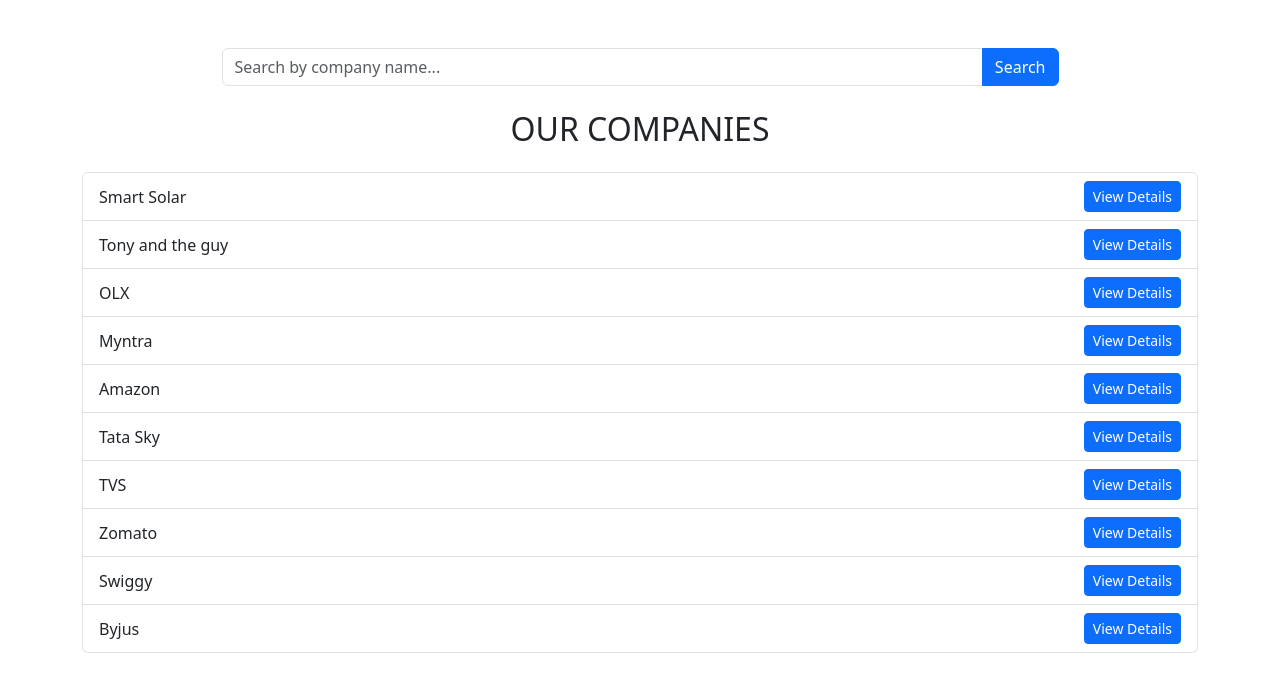
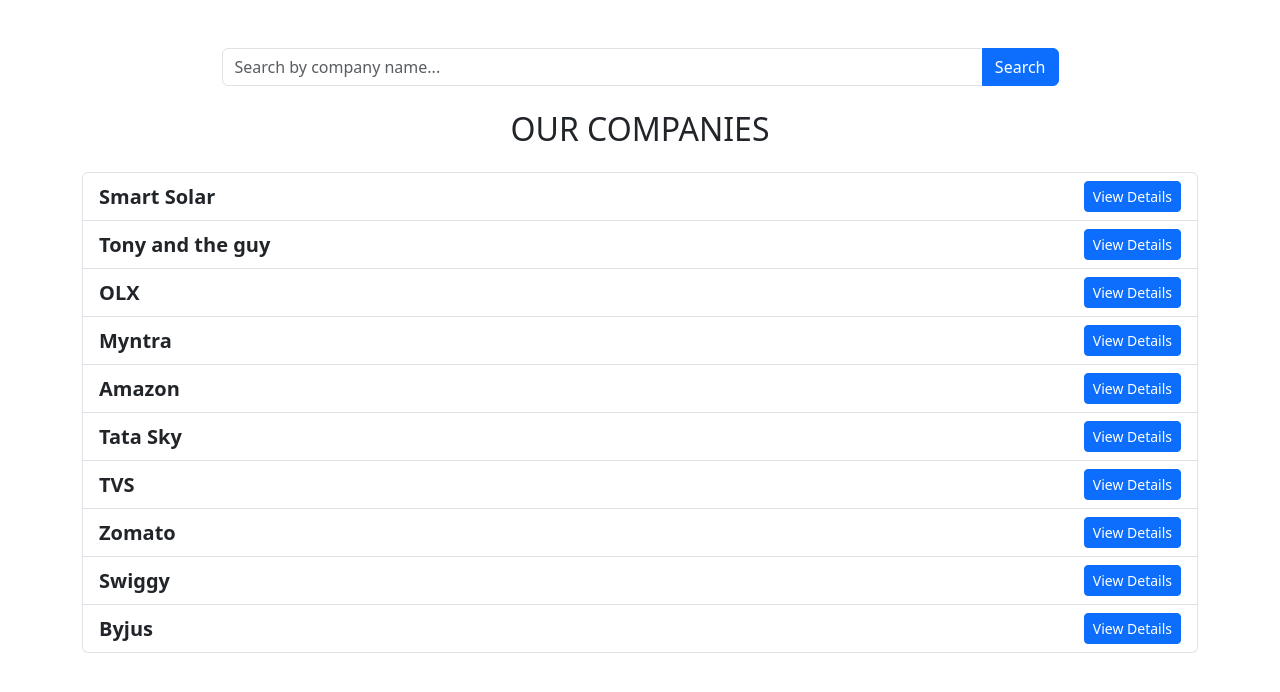
Before and after one commit to Adithya-Nath/ConsultHub, a React (Vite) app: page /companylist in a window 1280 px wide. Shown: the top 692 px of the page. Built offline with nearby package versions, Linux system fonts and the light colour scheme.

Commit message:
initial commit

```diff
--- a/src/App.jsx
+++ b/src/App.jsx
@@ -1,6 +1,7 @@
 import Companylist from "./companylist"
 import Homepage from "./homepage"
 import {Routes,Route} from 'react-router-dom'
+
 
 function App() {
 
--- a/src/companylist.jsx
+++ b/src/companylist.jsx
@@ -1,8 +1,11 @@
-import { useState } from "react";
-import Searchbar from "./searchbar";
-import { useSearchParams } from "react-router-dom";
+import { useState, useEffect, useMemo } from 'react';
+import Searchbar from './searchbar';
+import { useSearchParams } from 'react-router-dom';
+import { getReviewsFromStorage, addReviewToStorage } from './storageService';
+import StarRating from './starRating';
+import ViewDetailsCard from './viewDetailsCard';
 
-const initialCompanyData = [
+const BASE_COMPANY_DATA = [
   { id: 1, name: 'Smart Solar' },
   { id: 2, name: 'Tony and the guy' },
   { id: 3, name: 'OLX' },
@@ -15,28 +18,71 @@
   { id: 10, name: 'Byjus' },
 ];
 
+
+const loadAndMergeData = () => {
+  const allReviews = getReviewsFromStorage();
+
+  return BASE_COMPANY_DATA.map(company => {
+    const companyReviews = allReviews[company.id]?.reviews || [];
+    const reviewCount = companyReviews.length;
+    const totalRating = companyReviews.reduce((acc, r) => acc + r.rating, 0);
+    const averageRating = reviewCount > 0 ? (totalRating / reviewCount) : 0;
+
+    return {
+      ...company,
+      reviews: companyReviews,
+      reviewCount: reviewCount,
+      averageRating: averageRating,
+    };
+  });
+};
+
+
 function Companylist() {
+  const [searchParams, setSearchParams] = useSearchParams();
+  const queryFromUrl = searchParams.get('q') || '';
 
-    const [searchParams, setSearchParams] = useSearchParams();
 
-    const queryFromUrl = searchParams.get('q') || "";
-  const [companies, setCompanies] = useState(initialCompanyData);
-
+  const [companies, setCompanies] = useState(() => loadAndMergeData());
   const [searchTerm, setSearchTerm] = useState(queryFromUrl);
 
-  const handleViewDetails = (companyName) => {
-    alert(`Viewing details for: ${companyName}`);
+  const [selectedCompany, setSelectedCompany] = useState(null);
+
+
+
+
+  const handleViewDetails = (company) => {
+    setSelectedCompany(company);
   };
 
   const handleSearch = (event) => {
     const newTerm = event.target.value;
     setSearchTerm(newTerm);
+
+    if (newTerm) {
       setSearchParams({ q: newTerm });
+    } else {
+      setSearchParams({});
+    }
   };
 
+  const handleReviewSubmit = (companyId, newReview) => {
+    addReviewToStorage(companyId, newReview);
 
-  const filteredCompanies = companies.filter(company =>
+    const updatedCompanies = loadAndMergeData();
+    setCompanies(updatedCompanies);
+
+
+    const updatedSelectedCompany = updatedCompanies.find(c => c.id === companyId);
+    setSelectedCompany(updatedSelectedCompany);
+
+
+  };
+
+  const filteredCompanies = useMemo(() =>
+    companies.filter(company =>
       company.name.toLowerCase().includes(searchTerm.toLowerCase())
+    ), [companies, searchTerm]
   );
 
   return (
@@ -45,31 +91,48 @@
 
       <h2 className="text-center mb-4">OUR COMPANIES</h2>
 
-      {filteredCompanies.length>0 ? (
+      {filteredCompanies.length > 0 ? (
         <ul className="list-group">
-
           {filteredCompanies.map(company => (
             <li
               className="list-group-item d-flex justify-content-between align-items-center"
               key={company.id}
             >
-            {company.name}
+              <div>
+                <span className="fw-bold fs-5">{company.name}</span>
+                {/* --- NEW RATING DISPLAY --- */}
+                {company.reviewCount > 0 && (
+                  <span className="text-muted d-block d-sm-inline-block">
+                    <StarRating rating={company.averageRating} />
+                    {company.averageRating.toFixed(1)} out of 5
+                    <span className="ms-2">({company.reviewCount} ratings)</span>
+                  </span>
+                )}
+              </div>
               <button
                 className="btn btn-primary btn-sm"
-              onClick={() => handleViewDetails(company.name)}
+                onClick={() => handleViewDetails(company)}
               >
                 View Details
               </button>
             </li>
           ))}
         </ul>
-      ):(
+      ) : (
         <div className="text-center p-5 border rounded bg-light">
           <p className="lead text-muted">
             Sorry, no companies found matching "{searchTerm}".
           </p>
         </div>
       )}
+
+
+      <ViewDetailsCard
+        company={selectedCompany}
+        show={!!selectedCompany}
+        onClose={() => setSelectedCompany(null)}
+        onReviewSubmit={handleReviewSubmit}
+      />
     </div>
   );
 }
--- a/src/storageService.js
+++ b/src/storageService.js
@@ -1,4 +1,3 @@
-
 const STORAGE_KEY = "companyReviews";
 
 
```
Also changed, not shown: src/homepage.jsx (line endings or trailing spaces), src/starRating.jsx (line endings or trailing spaces), src/viewDetailsCard.jsx (line endings or trailing spaces). Lines whose indentation alone changed are shown as unchanged.
